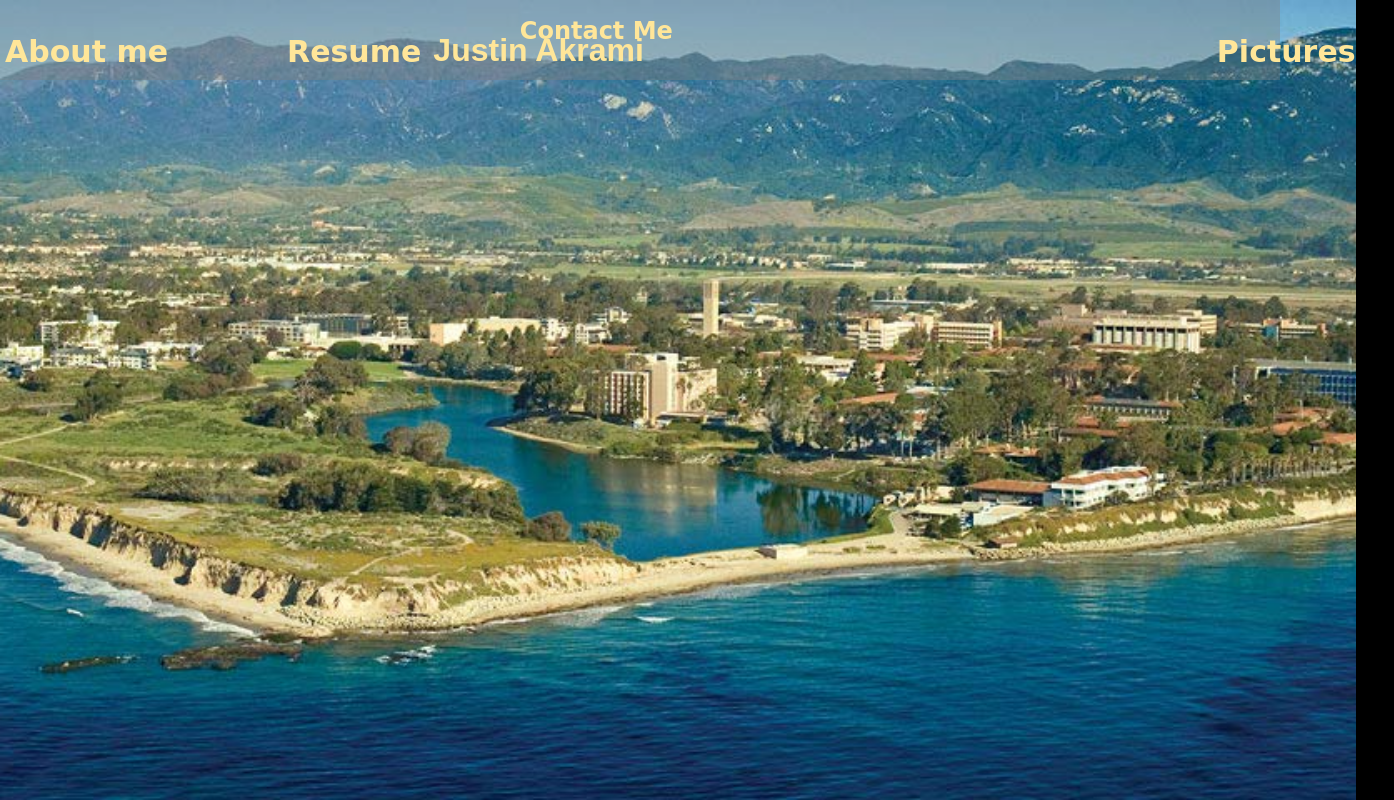
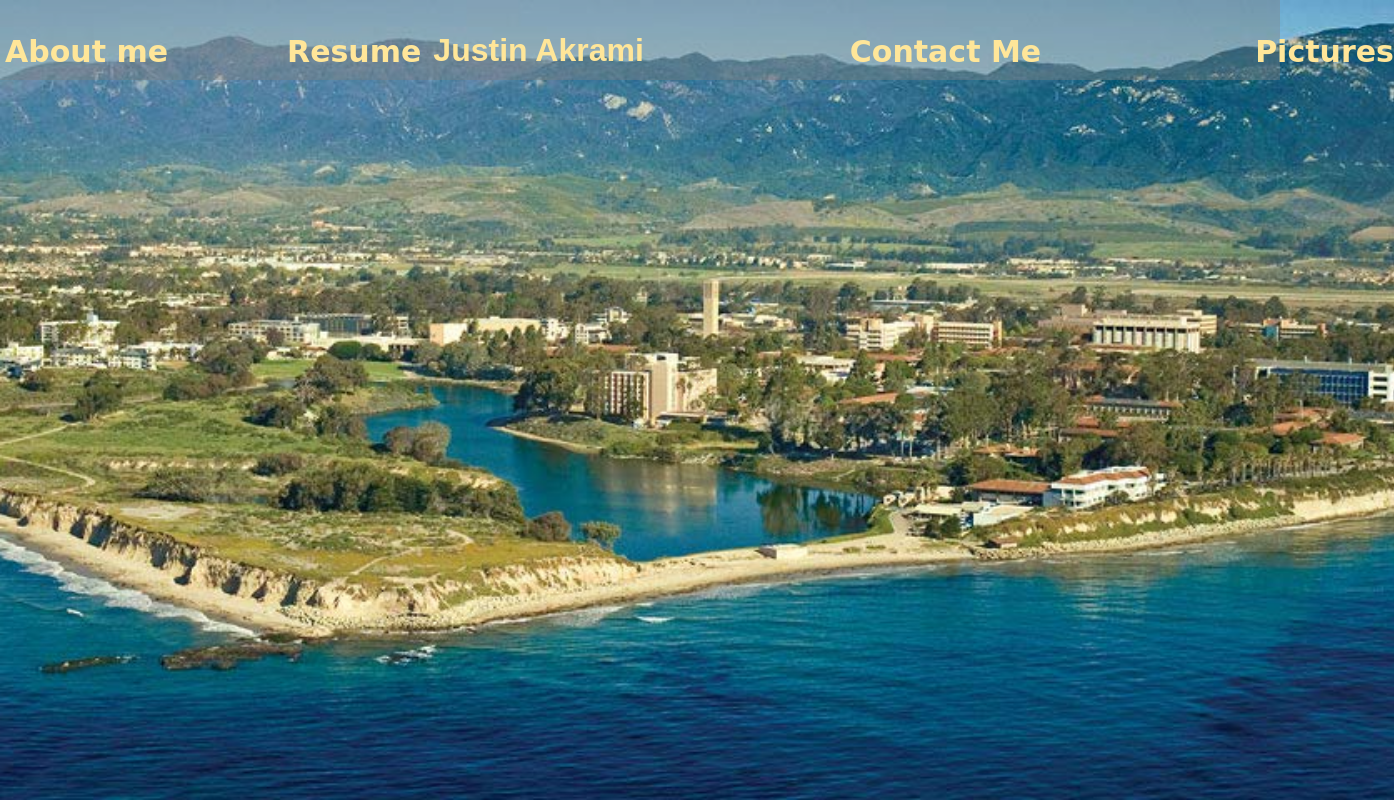
Before and after one commit to jakrami/jakrami.github.io, a plain HTML site: page index.html in a window 1280 px wide. Shown: the whole page, 1394 px wide, since content can reach past the window. Drawn offline with Linux system fonts and the light colour scheme.

Commit message:
Testing again

```diff
--- a/index.html
+++ b/index.html
@@ -19,7 +19,7 @@
 			<h1 id="header"> <a href="index.html" id="header"> Justin Akrami </a> </h1>
 		</div>
 		<div>
-			<h2 id="Contact Me"> <a href="ContactMe.html"> Contact Me </a> </h2>
+			<h2 id="ContactMe"> <a href="ContactMe.html"> Contact Me </a> </h2>
 		</div>
 		<div>
 			<h2 id= "Pictures"> <a href="pictures.html"> Pictures </a> </h2>
```
